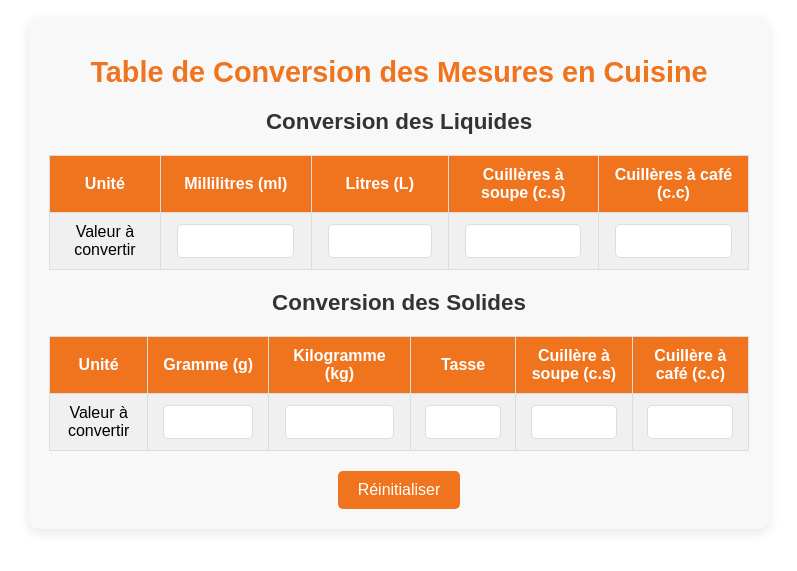
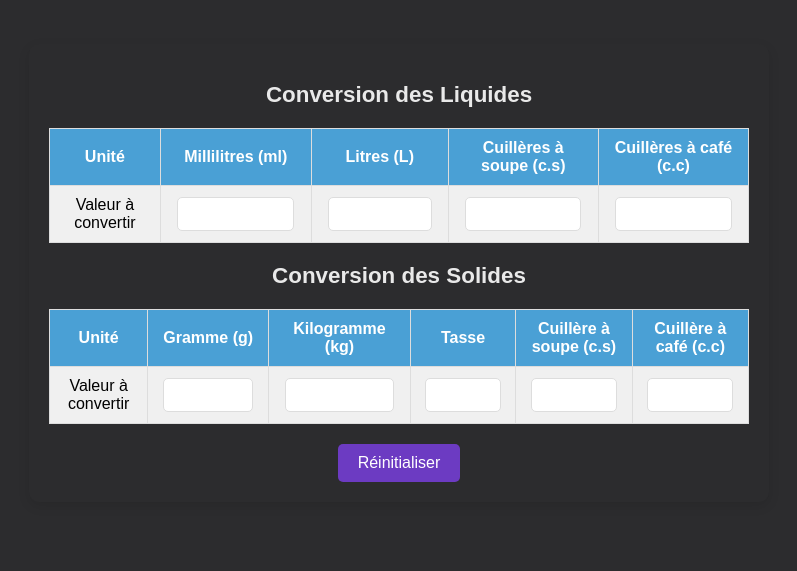
Before and after one commit to debdardour/notion, a plain HTML site: page converter2/index.html in a window 1280 px wide. Shown: the part 127-698 px from the top of the page, without its empty margins (241-1038 px from the left). Drawn offline with Linux system fonts and the light colour scheme.

Commit message:
Update index.html

```diff
--- a/converter2/index.html
+++ b/converter2/index.html
@@ -3,11 +3,11 @@
 <head>
   <meta charset="UTF-8">
   <meta name="viewport" content="width=device-width, initial-scale=1.0">
-  <title>Table de Conversion des Mesures en Cuisine</title>
+  <title>Conversion Mesures en Cuisine</title>
   <style>
     body {
       font-family: Arial, sans-serif;
-      background-color: #ffffff;
+      background-color: #2C2C2E;
       display: flex;
       justify-content: center;
       align-items: center;
@@ -16,22 +16,16 @@
     }
 
     .container {
-      background-color: #f8f8f8;
+      background-color: #2C2C2E;
       padding: 20px;
       border-radius: 10px;
       box-shadow: 0px 4px 12px rgba(0, 0, 0, 0.1);
-      width: 700px; /* Réduction de la largeur */
+      width: 700px;
       text-align: center;
     }
 
-    h1 {
-      color: #f0731e;
-      font-size: 1.8em;
-      margin-bottom: 20px;
-    }
-
     h2 {
-      color: #333;
+      color: #E9E9E9;
       font-size: 1.4em;
       margin-bottom: 15px;
     }
@@ -43,14 +37,14 @@
     }
 
     th, td {
-      padding: 10px; /* Ajustement du padding */
+      padding: 10px;
       text-align: center;
       border: 1px solid #dddddd;
       box-sizing: border-box;
     }
 
     th {
-      background-color: #f0731e;
+      background-color: #4AA0D5;
       color: white;
       font-size: 1em;
     }
@@ -60,9 +54,9 @@
     }
 
     td input {
-      width: 90%; /* Réduction de la largeur du champ d'entrée */
+      width: 90%;
       padding: 8px;
-      font-size: 0.9em; /* Ajustement de la taille de la police */
+      font-size: 0.9em;
       text-align: center;
       background-color: white;
       border: 1px solid #dddddd;
@@ -76,7 +70,7 @@
     }
 
     button {
-      background-color: #f0731e;
+      background-color: #6C3BC2;
       color: white;
       border: none;
       padding: 10px 20px;
@@ -87,7 +81,7 @@
     }
 
     button:hover {
-      background-color: #e0631b;
+      background-color: #5a32a2;
     }
 
     button:active {
@@ -98,8 +92,6 @@
 <body>
 
   <div class="container">
-    <h1>Table de Conversion des Mesures en Cuisine</h1>
-
     <h2>Conversion des Liquides</h2>
     <table>
       <thead>
```
